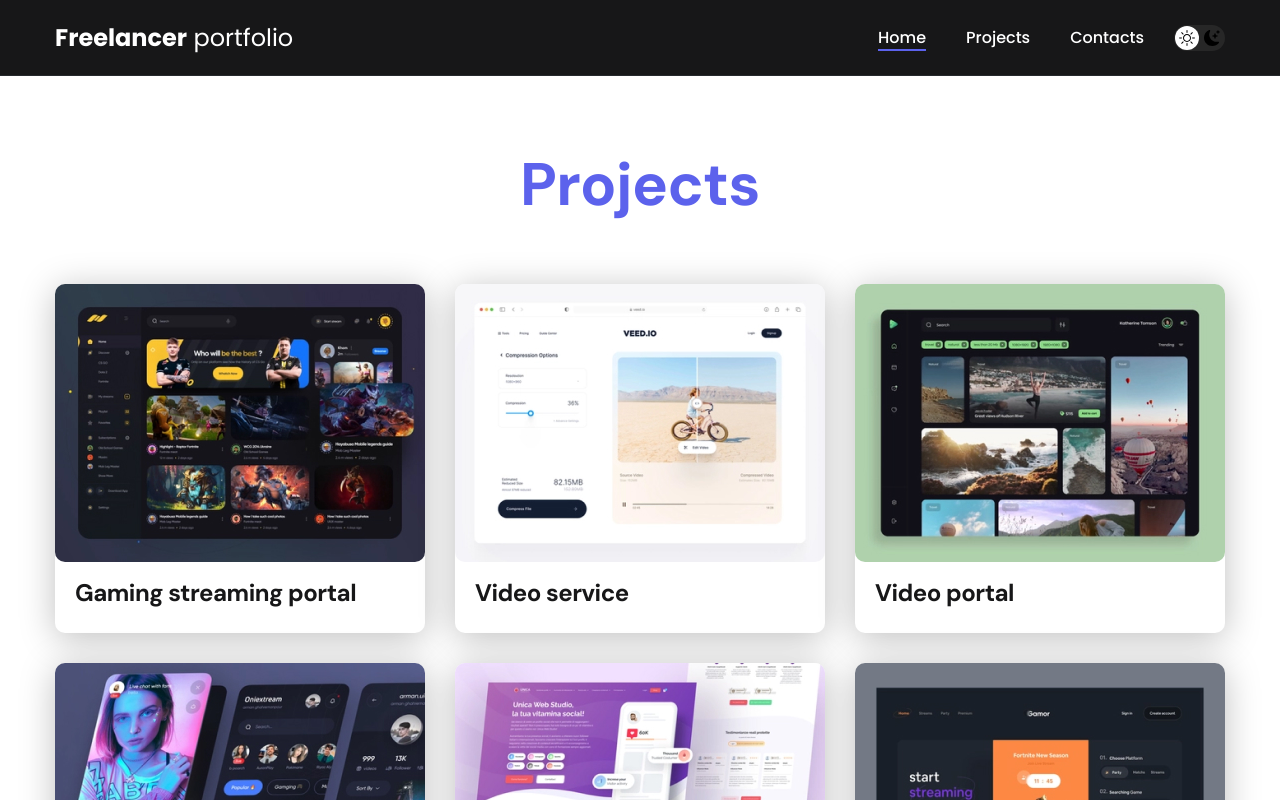
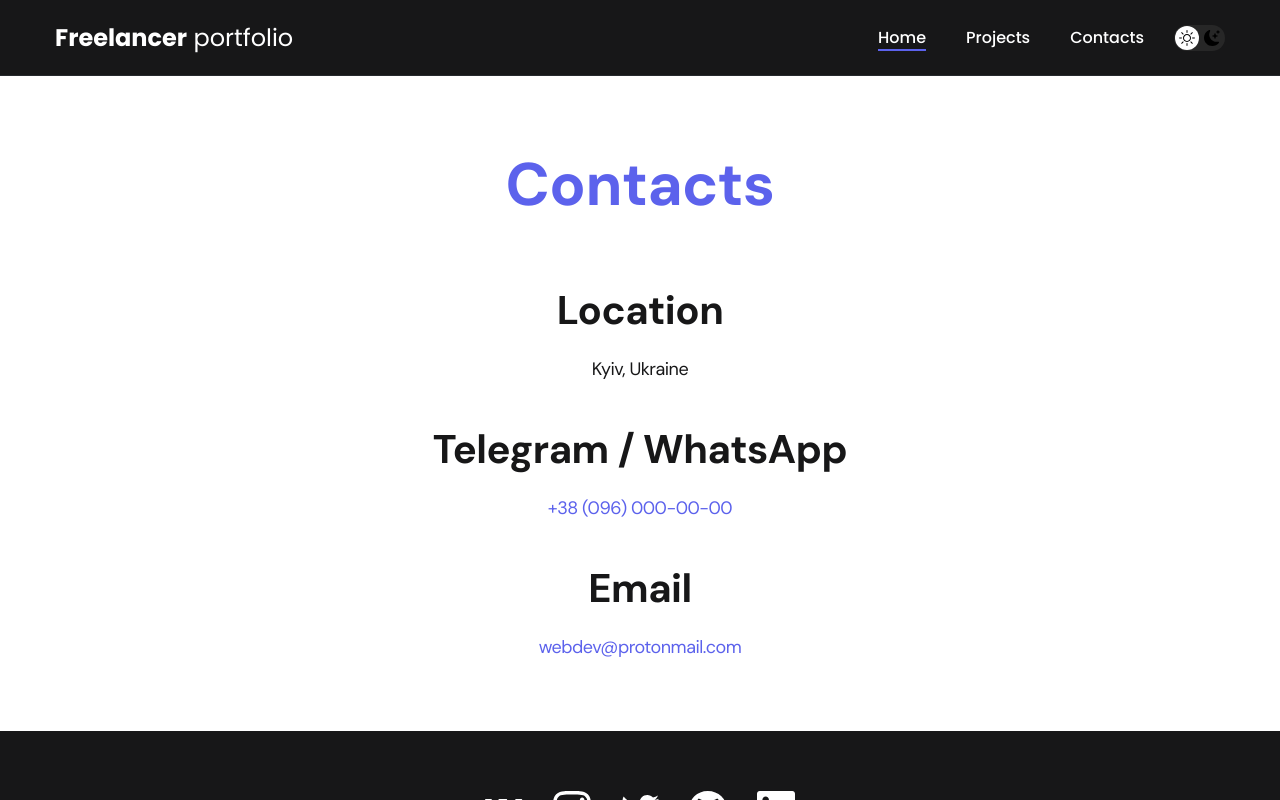
Before and after one commit to drummer-Yurii/freelance-portfolio-react, a React (Create React App) app: page / in a window 1280 px wide. Shown: the top 800 px of the page. Built offline with nearby package versions, Linux system fonts and the light colour scheme; the HTML template or start-up script is replaced by a standard one.

Commit message:
add contacts page

```diff
--- a/src/App.js
+++ b/src/App.js
@@ -4,13 +4,15 @@
 import Footer from "./components/footer/Footer"
 import Home from "./pages/Home";
 import Projects from "./pages/Projects";
+import Contacts from "./pages/Contacts";
 
 function App() {
   return (
     <div className="App">
       <Navbar />
       {/* <Home /> */}
-      <Projects />
+      {/* <Projects /> */}
+      <Contacts />
       <Footer />
     </div>
   );
--- /dev/null
+++ b/src/pages/Contacts.js
@@ -0,0 +1,27 @@
+const Contacts = () => {
+    return (
+        <main className="section">
+            <div className="container">
+                <h1 className="title-1">Contacts</h1>
+
+                <ul className="content-list">
+                    <li className="content-list__item">
+                        <h2 className="title-2">Location</h2>
+                        <p>Kyiv, Ukraine</p>
+                    </li>
+                    <li className="content-list__item">
+                        <h2 className="title-2">Telegram / WhatsApp</h2>
+                        <p><a href="tel:+380960000000">+38 (096) 000-00-00</a></p>
+                    </li>
+                    <li className="content-list__item">
+                        <h2 className="title-2">Email</h2>
+                        <p><a href="mailto:webdev@protonmail.com">webdev@protonmail.com</a></p>
+                    </li>
+                </ul>
+
+            </div>
+        </main>
+    );
+}
+
+export default Contacts;
```
